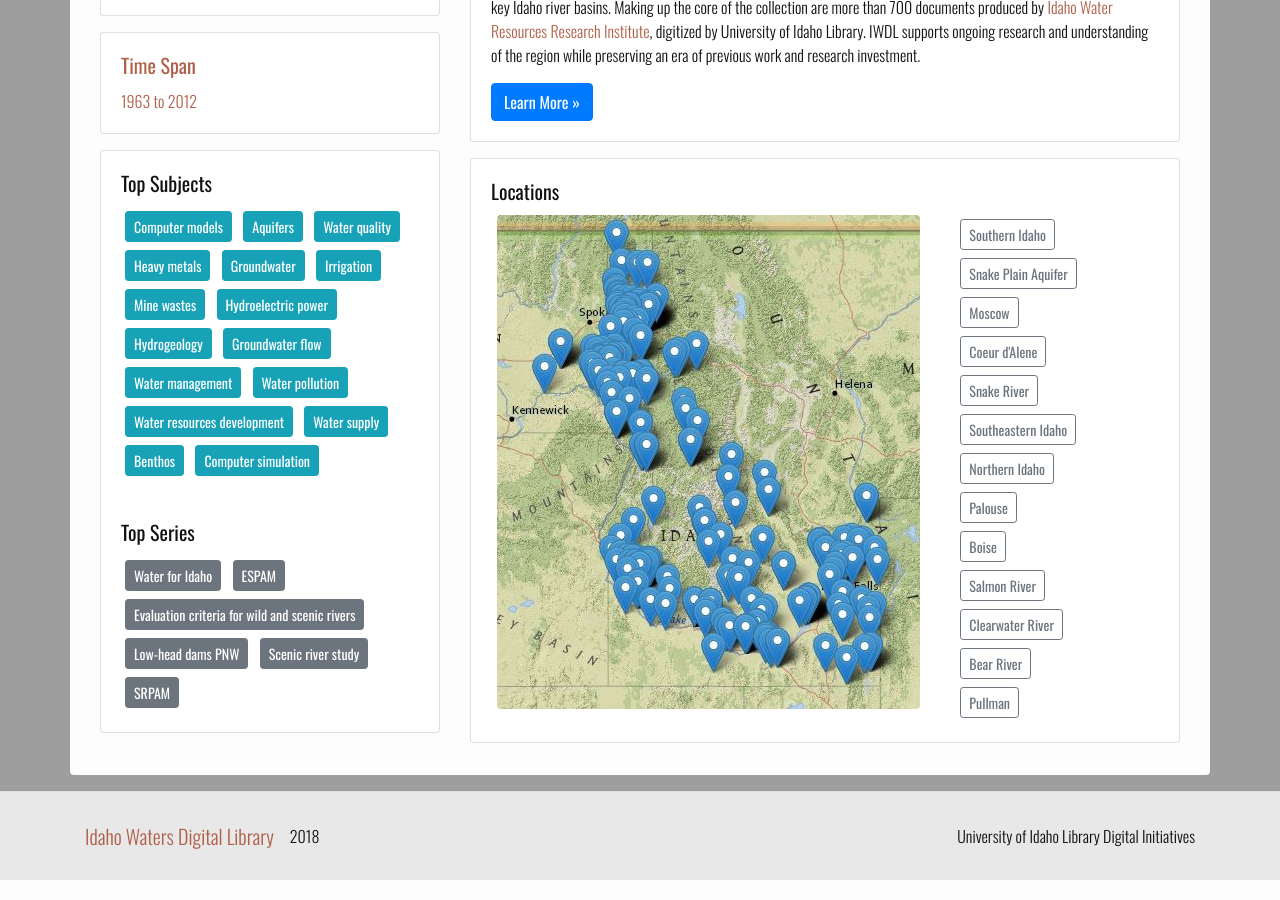
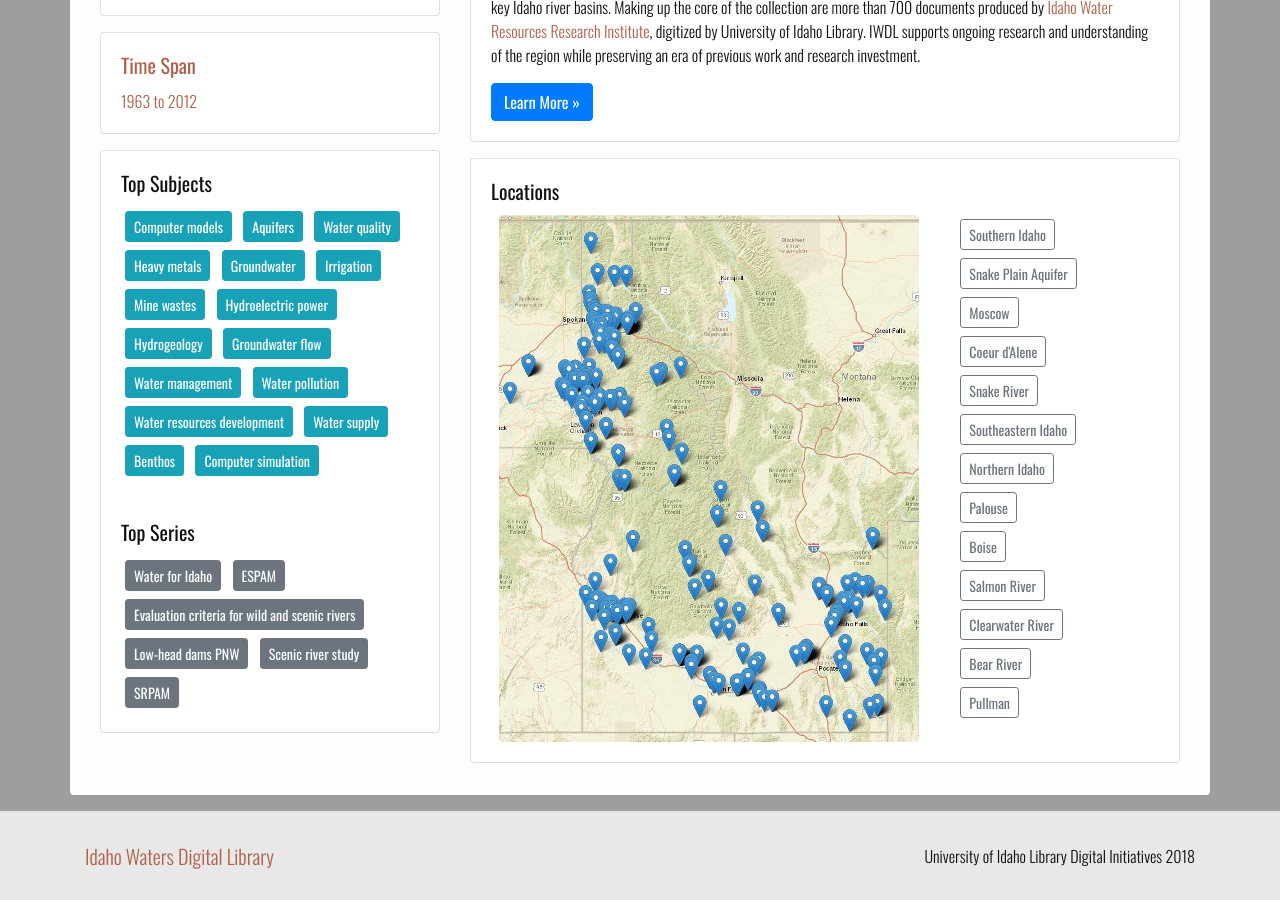
Before and after one commit to uidaholib/iwdl_source, a Jekyll site: the page built from index.html, in a window 1280 px wide and 900 px high, scrolled down 655 px. Built offline with Jekyll 4.4.1, drawn with Linux system fonts in a browser that asks for light colours.

Commit message:
update footer and map image

```diff
--- a/_includes/footer.html
+++ b/_includes/footer.html
@@ -1,7 +1,7 @@
 <footer class="navbar nav-light border-top">
     <div class="container py-3">
         <a class="navbar-brand" href="{{ "/" | absolute_url }}">{{ site.title }}</a>
-        <span class="navbar-text navbar-nav mr-auto">2018</span><br>
-        <span class="navbar-text navbar-nav">University of Idaho Library Digital Initiatives</span>
+
+        <span class="navbar-text navbar-nav">University of Idaho Library Digital Initiatives 2018</span>
     </div>
 </footer>
```
Also changed, not shown: images/iwdl-map.jpg.
